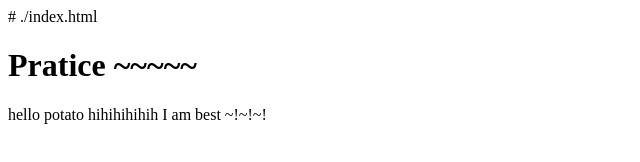
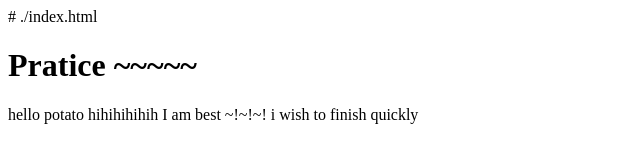
Before and after one commit to lim-jeongmin/git-cicd-test, a plain HTML site: page index.html in a window 1280 px wide. Shown: the whole page, without its empty margins (0-640 px from the left). Drawn offline with Linux system fonts and the light colour scheme.

Commit message:
pipeline test

```diff
--- a/index.html
+++ b/index.html
@@ -5,3 +5,4 @@ hello
 potato
 hihihihihih
 I am best ~!~!~!
+i wish to finish quickly
```
